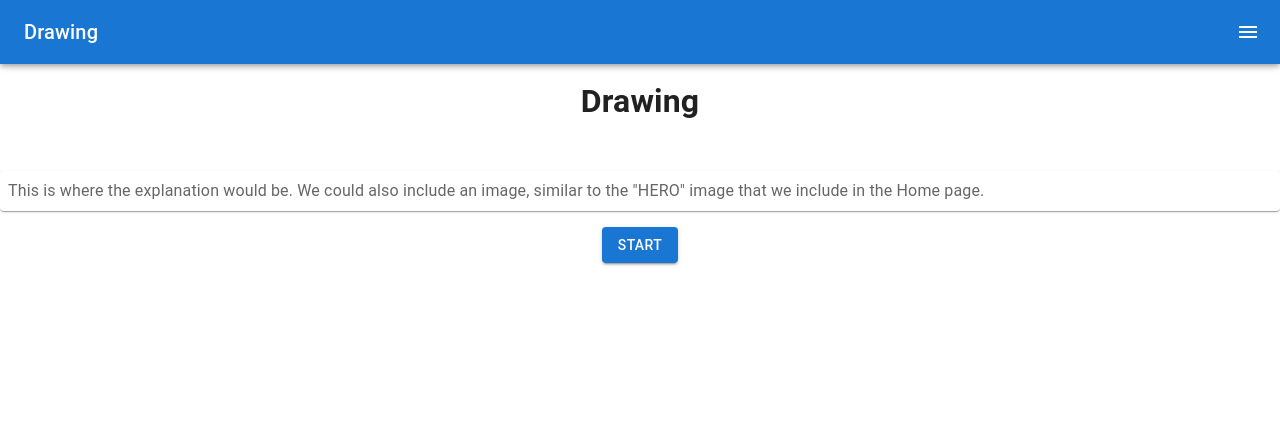
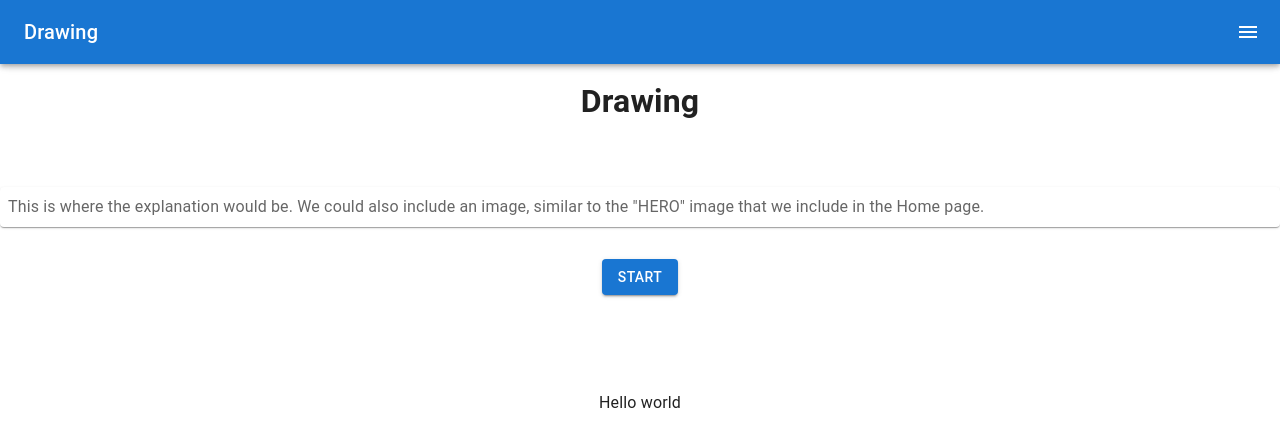
Before and after one commit to limesoda314/CS180-Project, a React (Create React App) app in the folder client/: page /draw in a window 1280 px wide. Shown: the top 446 px of the page. Built offline with nearby package versions, Linux system fonts and the light colour scheme.

Commit message:
Basic canvas drawing functionality using react-canvas-draw library. Can undo, clear, and "save" an image. Still need to figure out functionality for saving image

```diff
--- a/client/src/components/pages/Drawing.js
+++ b/client/src/components/pages/Drawing.js
@@ -6,27 +6,94 @@ import {TextBox, Title} from "../styles/TextStyles";
 import Box from "@mui/material/Box";
 import Button from "@mui/material/Button";
 
+import { useRef } from 'react';
+import CanvasDraw from "react-canvas-draw";
+import { Typography } from "@mui/material";
+
 function Drawing() {
+  const [show, toggleShow] = React.useState(true); // used in ToggleButton
+  const canvasRef = useRef(null);
+  const [drawing, setDrawing] = React.useState();
+
+  const ExportDrawing = () => {
+    const base64 = canvasRef.current.canvasContainer.childNodes[1].toDataURL();
+    setDrawing(base64);
+  };
+
+  const ToggleButton = () => {
     return (
-      <Grid container spacing={2} columns={3}>
-      <Grid item xs={3}>
+        <>
+          <Grid item xs={16}>
+            {show ?
+            <Button variant="contained"
+              onClick={() => toggleShow(!show) }
+            >
+              Start
+            </Button>
+            : <Box></Box>
+            }
+          </Grid>
+          <Grid item xs={16}>
+          {!show ?
+              <CanvasDraw
+              ref={ canvasRef }
+              />
+          : <Box></Box>}
+          </Grid>
+          <Grid item xs={16}>
+          {!show ?
+            <Box>
+              <Button variant="contained"
+                onClick={() => {
+                  canvasRef.current.undo();
+                }}>Undo
+              </Button>
+              <Button variant="contained"
+                onClick={() => {
+                  canvasRef.current.clear();
+              }}>Clear</Button>
+              <Button variant="contained"
+              onClick={ExportDrawing}
+              >Next</Button>
+              <img src={drawing} alt="exported drawing" />
+            </Box>
+            : <Box></Box>}
+          </Grid>
+        </>
+    )
+  };
+
+  return (
+      <Grid
+        container
+        alignItems="center"
+        textAlign="center"
+        justifyContent="center"
+        spacing={4}
+        columns={16}
+      >
+        <Grid item xs={16}>
           <Title component="h1">
             Drawing
           </Title>
         </Grid>
-      <Grid item xs={3}>
+        <Grid item xs={16}>
           <TextBox>
             This is where the explanation would be. We could
             also include an image, similar to the "HERO" image
             that we include in the Home page.
           </TextBox>
         </Grid>
-      <Grid item xs={3}>
+        {/* <Grid item xs={16}>
           <Box textAlign="center">
-          <Button variant="contained">
-            Start
-          </Button>
+            <ToggleButton/>
           </Box>
+        </Grid> */}
+        {/* <Grid item xs={16}> */}
+        <ToggleButton />
+        {/* </Grid> */}
+        <Grid item alignItems="center" xs={16}>
+          <Typography>Hello world</Typography>
         </Grid>
     </Grid>
   );
```
Also changed, not shown: package.json (+5 -2 lines), 1 other file (tests, documents, lock files or other folders). Lines whose indentation alone changed are shown as unchanged.
